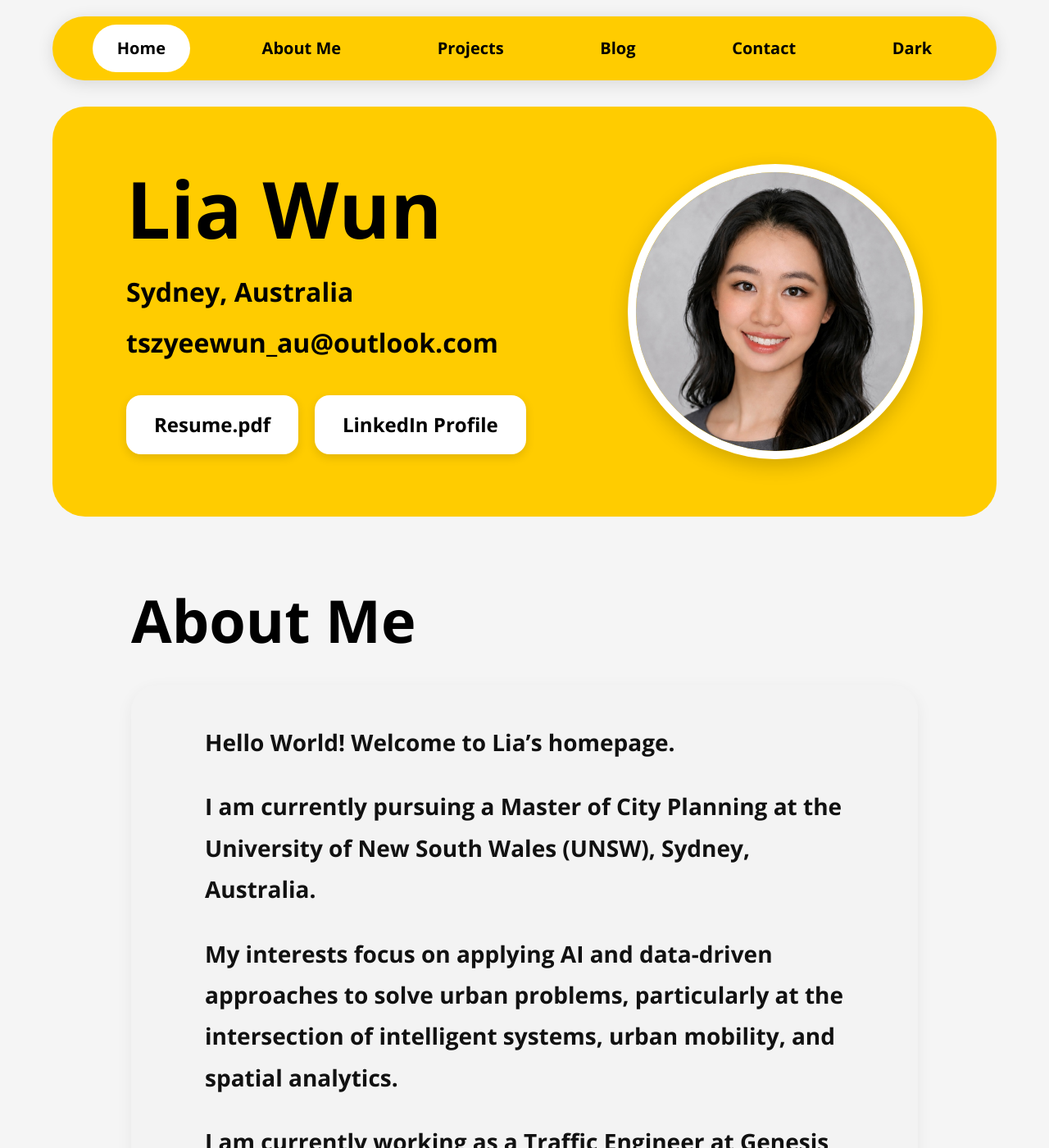
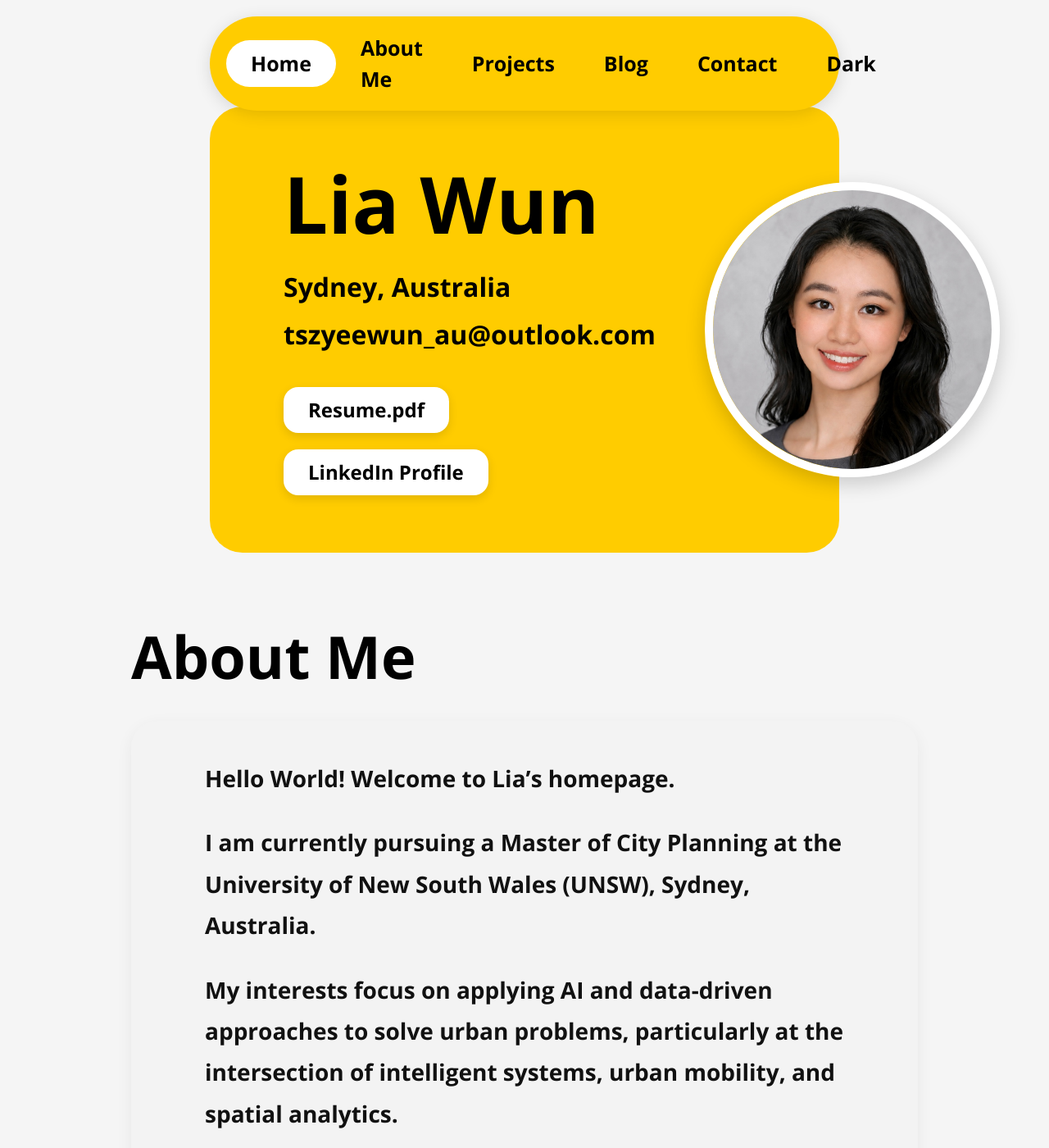
Before and after one commit to tszyeewun/tszyeewun.github.io, a Jekyll site: the page built from index.md, in a window 1280 px wide and 1400 px high. Shown: the whole window at 82% size. Built offline with Jekyll 4.4.1, drawn with Linux system fonts in a browser that asks for light colours.

Commit message:
Adjust layout widths and button styles

```diff
--- a/_layouts/default.html
+++ b/_layouts/default.html
@@ -40,7 +40,7 @@
       left:50%;
       transform:translateX(-50%);
 
-      width:90%;
+      width:60%;
       max-width:1250px;
 
       background:#FFCC00;
@@ -63,10 +63,10 @@
 
       color:#000 !important;
 
-      font-size:20px;
+      font-size:25px;
       font-weight:700;
 
-      padding:14px 30px;
+      padding:10px 30px;
 
       border-radius:999px;
 
@@ -93,7 +93,7 @@
 
       margin:130px auto 40px auto;
 
-      width:90%;
+      width:60%;
       max-width:1850px;
 
       background:#FFCC00;
@@ -126,7 +126,7 @@
       font-size:32px;
       color:#000;
       font-weight:600;
-      margin-bottom:14px;
+      margin-bottom:10px;
     }
 
     .hero-buttons{
@@ -147,7 +147,7 @@
       font-size:24px;
       font-weight:700;
 
-      padding:18px 34px;
+      padding:10px 30px;
 
       border-radius:18px;
 
```
